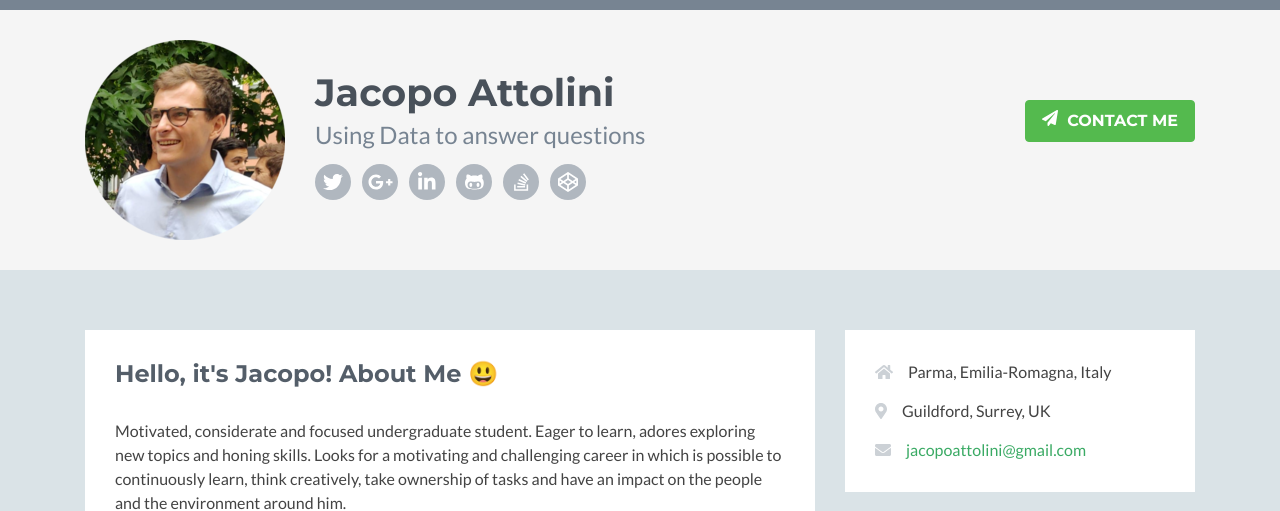
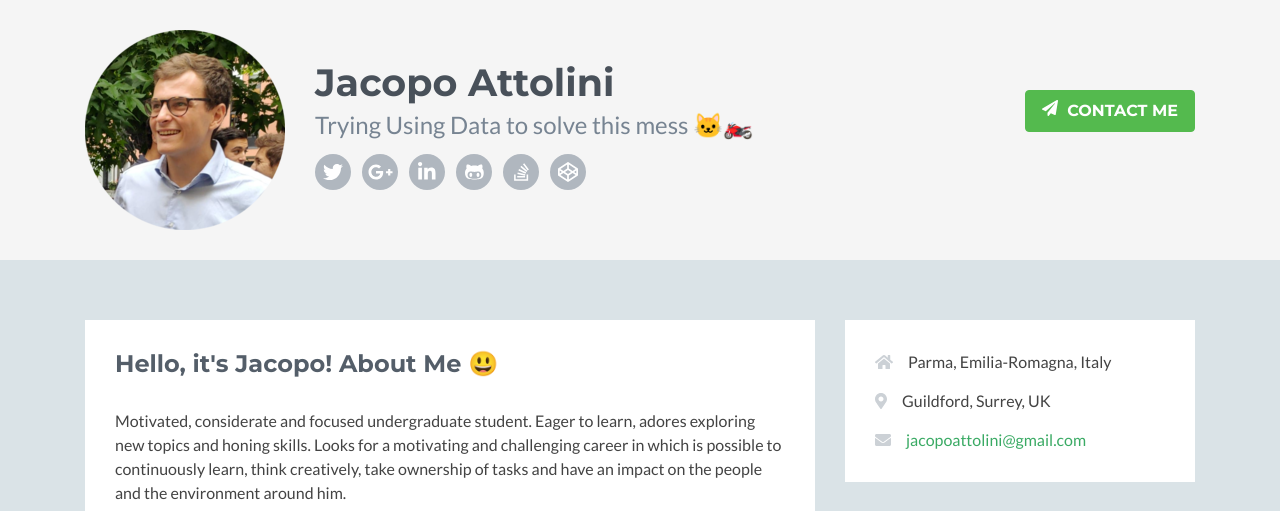
Before and after one commit to Attol8/JacopoAttolini, a Flask app: page / in a window 1280 px wide. Shown: the top 511 px of the page. Run offline with Flask 2, Linux system fonts and the light colour scheme; some libraries are stand-ins or nearby versions.

Commit message:
updated index

```diff
--- a/templates/index.html
+++ b/templates/index.html
@@ -32,12 +32,12 @@
 
 <body>
     <!-- ******HEADER****** -->
-    <header class="header">
+    <header class="header" style="border-top-width: 0px;">
         <div class="container clearfix">
             <img class="profile-image img-fluid float-left" src="static/assets/images/profile3.png" alt="James Lee" />
             <div class="profile-content float-left">
                 <h1 class="name">Jacopo Attolini</h1>
-                <h2 class="desc">Using Data to answer questions</h2>
+                <h2 class="desc">Trying Using Data to solve this mess 🐱‍🏍</h2>
                 <ul class="social list-inline">
                     <li class="list-inline-item"><a href="#"><i class="fab fa-twitter"></i></a></li>
                     <li class="list-inline-item"><a href="#"><i class="fab fa-google-plus-g"></i></a></li>
@@ -70,7 +70,7 @@
                         <div class="content">
 
                             <div class="item featured text-center">
-                                <h3 class="title"><a href="https://themes.3rdwavemedia.com/bootstrap-templates/product/appify-bootstrap-4-admin-template-for-app-developers/" target="_blank">Photo2Painting</a></h3>
+                                <h3 class="title"><a  target="_blank">Photo2Painting</a></h3>
                                 <p class="summary">Turn landscapes pictures into old masters' paintings</p>
                                 <div class="featured-image has-ribbon">
                                     <a href="https://photo2painting.tech/" target="_blank">
```
